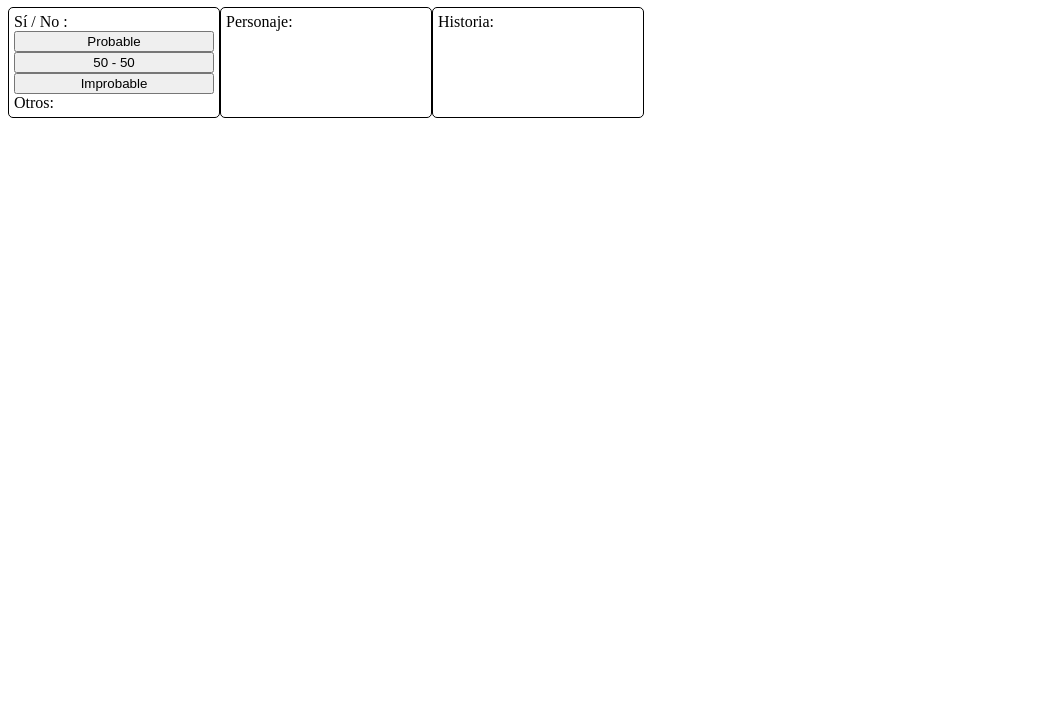
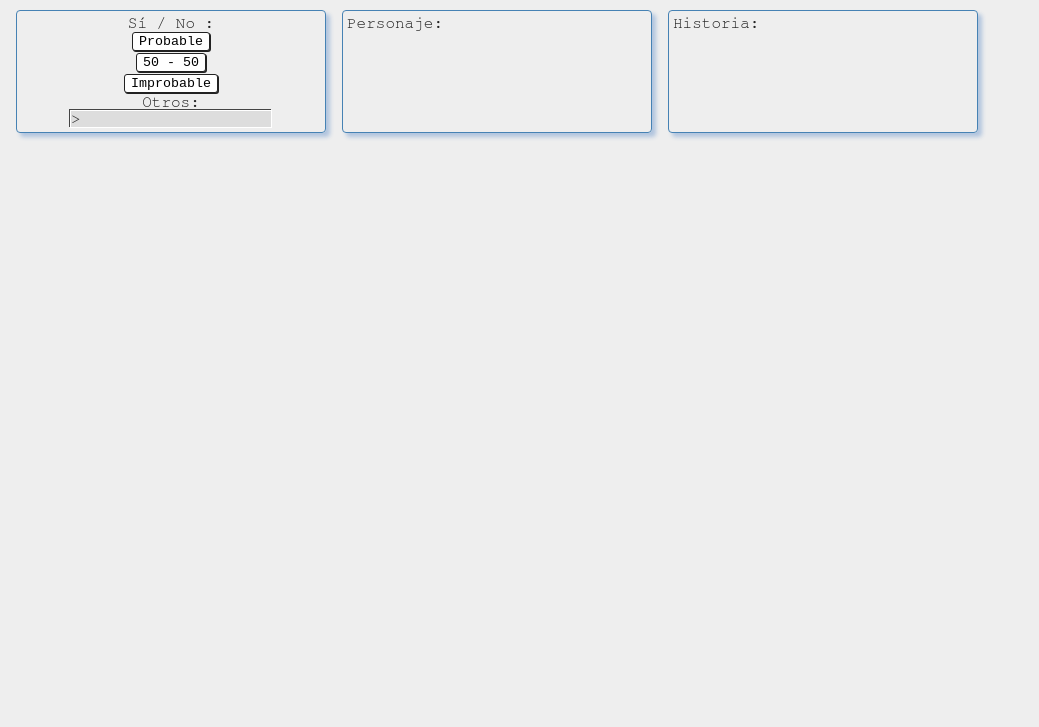
Before and after one commit to da-martin/generadores-web, a plain HTML site: page index.html in a window 1280 px wide. Shown: the part 73-800 px from the top of the page, without its empty margins (0-1039 px from the left). Drawn offline with Linux system fonts and the light colour scheme.

Commit message:
Some styling tests

```diff
--- a/index.html
+++ b/index.html
@@ -13,12 +13,12 @@
   <div id="container">
     <div id="main" class="frames">
       <div>Sí / No :</div>
-      <button id="Probable">Probable</button>
-      <button id="Cincuenta">50 - 50</button>
-      <button id="Improbable">Improbable</button>
+      <button id="probable">Probable</button>
+      <button id="cincuenta">50 - 50</button>
+      <button id="improbable">Improbable</button>
 
       Otros:
-
+      <div id="resultado">></div>
     </div>
     <div id="personaje" class="frames">Personaje:</div>
     <div id="historia" class="frames">Historia:</div>
--- a/styles.css
+++ b/styles.css
@@ -1,16 +1,45 @@
+body {
+  background-color: #EEE;
+  color: #222;
+  font-family: American Typewriter, FreeMono, monospace;
+}
+
 #container {
   display: flex;
   flex-direction: row;
+  flex: auto;
+  flex-wrap: wrap;
 }
 
 #main {
   display: flex;
   flex-direction: column;
+  align-items: center;
+}
+
+#resultado {
+  width: 200px;
+  border: 1px solid #FFF;
+  border-radius: 0px;
+  box-shadow: -1px -1px 0px #444;
+  background-color: #DDD;
+}
+
+button {
+  background-color: white;
+  border: 1px solid #222;
+  border-radius: 3px;
+  box-shadow: 1px 1px 0px #222;
+  margin: 1px;
+  /*font-family: cursive;*/
+  font-family: monospace;
 }
 
 .frames {
-  border: 1px solid black;
-  border-radius: 5px;
-  padding: 5px;
-  width: 200px;
+  border: 1px solid steelblue;
+  border-radius: 4px;
+  padding: 4px;
+  width: 300px;
+  margin: 8px;
+  box-shadow: 4px 4px 4px lightsteelblue;
 }
```
